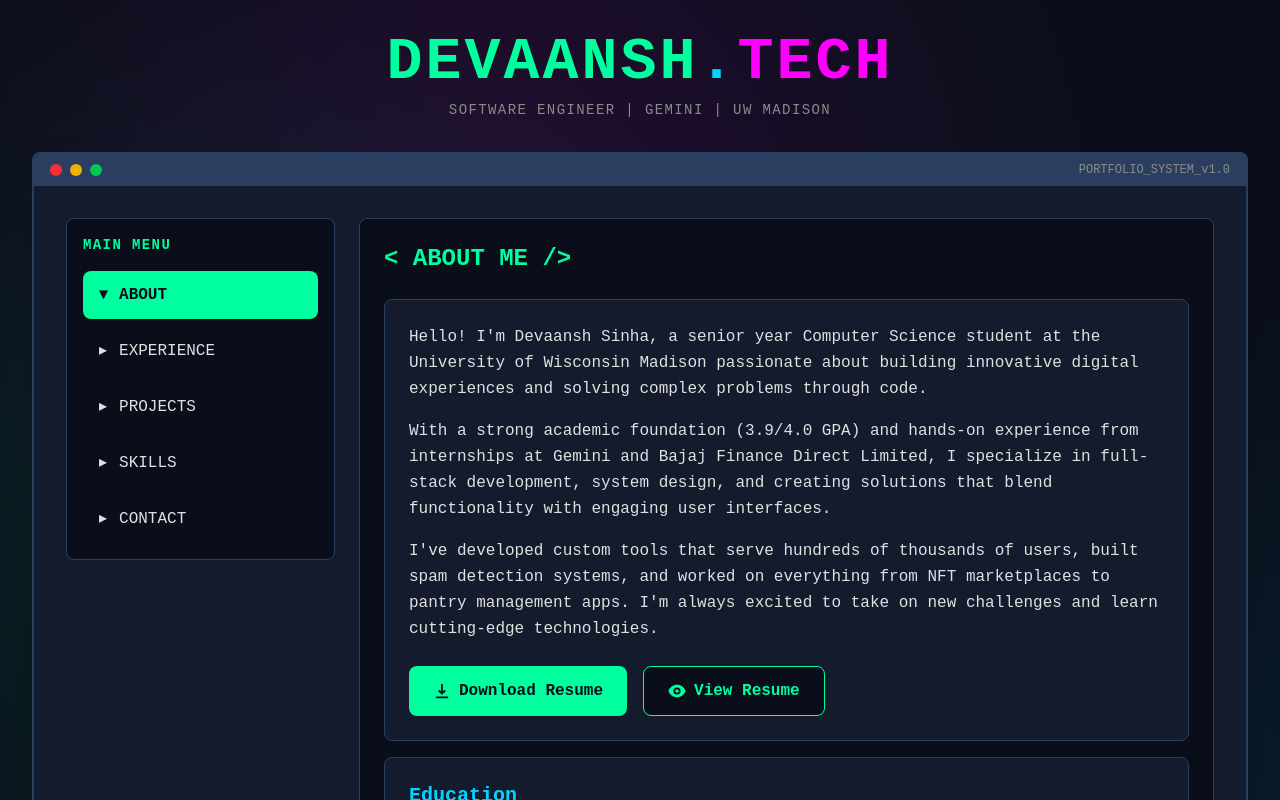
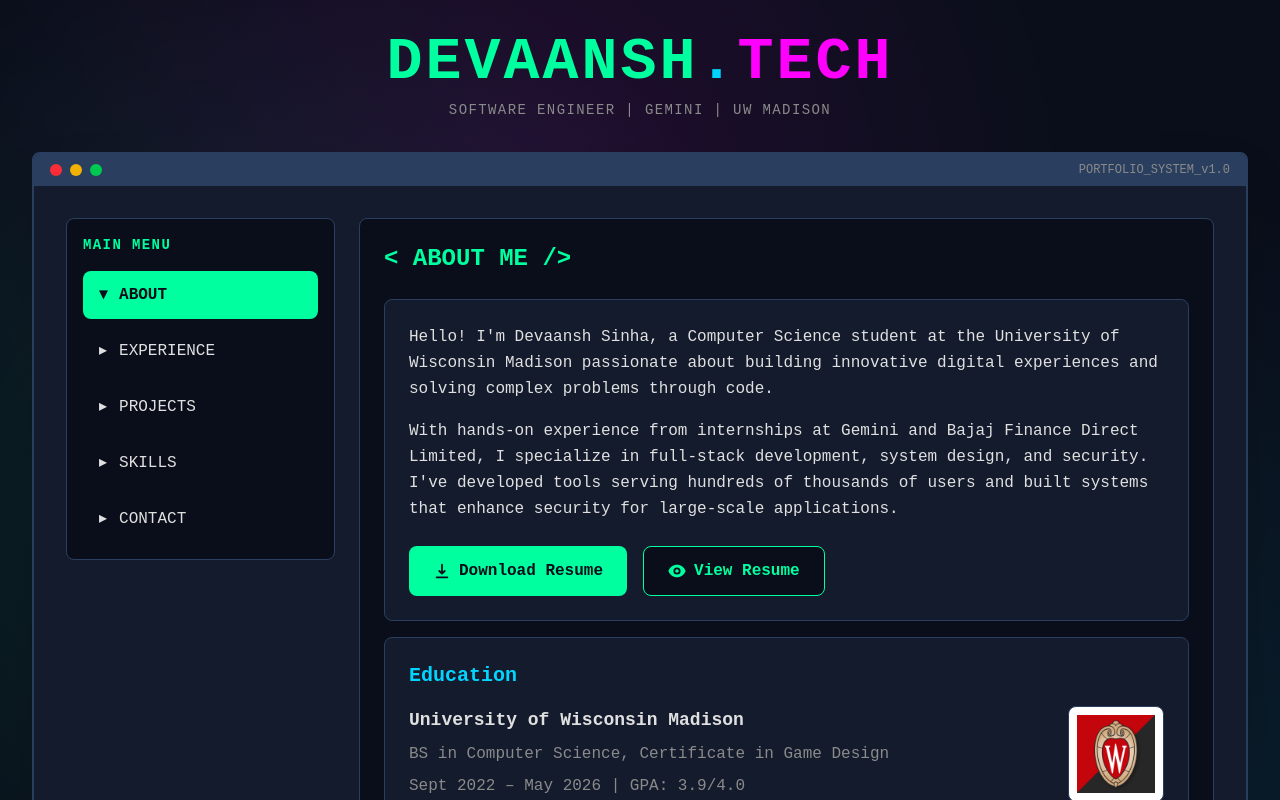
Before and after one commit to devaanshsinha/portfolio, a Next.js app: page /about in a window 1280 px wide. Shown: the top 800 px of the page. Built offline with nearby package versions, Linux system fonts and the light colour scheme.

Commit message:
changed content

```diff
--- a/src/app/about/page.tsx
+++ b/src/app/about/page.tsx
@@ -10,18 +10,13 @@ export default function About() {
         </h2>
         <div className="bg-[var(--console-bg-light)] p-6 rounded-lg border border-[var(--console-border)]">
           <p className="text-[var(--console-text)] leading-relaxed mb-4">
-            Hello! I&apos;m Devaansh Sinha, a senior year Computer Science student at the University of Wisconsin Madison
+            Hello! I&apos;m Devaansh Sinha, a Computer Science student at the University of Wisconsin Madison
             passionate about building innovative digital experiences and solving complex problems through code.
           </p>
-          <p className="text-[var(--console-text)] leading-relaxed mb-4">
-            With a strong academic foundation (3.9/4.0 GPA) and hands-on experience from internships at Gemini and
-            Bajaj Finance Direct Limited, I specialize in full-stack development, system design, and creating
-            solutions that blend functionality with engaging user interfaces.
-          </p>
           <p className="text-[var(--console-text)] leading-relaxed mb-6">
-            I&apos;ve developed custom tools that serve hundreds of thousands of users, built spam detection systems,
-            and worked on everything from NFT marketplaces to pantry management apps. I&apos;m always excited to take
-            on new challenges and learn cutting-edge technologies.
+            With hands-on experience from internships at Gemini and Bajaj Finance Direct Limited, I specialize in
+            full-stack development, system design, and security. I&apos;ve developed tools serving hundreds of thousands
+            of users and built systems that enhance security for large-scale applications.
           </p>
 
           {/* Resume Download */}
--- a/src/app/experience/page.tsx
+++ b/src/app/experience/page.tsx
@@ -27,18 +27,6 @@ export default function Experience() {
       ],
       technologies: ["Spring Boot", "Elasticsearch", "ID Verification", "Security", "Data Protection"]
     },
-    {
-      company: "University Housing - UW Madison",
-      position: "Cashier",
-      location: "Madison, WI",
-      duration: "Sep 2022 – May 2024",
-      achievements: [
-        "Worked as a cashier at Gordon's Dining and Events Center for 4 semesters",
-        "Earned employee of the month twice for exceptional customer service and reliability",
-        "Managed high-volume transactions during peak dining hours while maintaining accuracy"
-      ],
-      technologies: ["Customer Service", "Point of Sale Systems", "Cash Management"]
-    }
   ];
 
   return (
--- a/src/app/projects/page.tsx
+++ b/src/app/projects/page.tsx
@@ -87,8 +87,8 @@ export default function Projects() {
             </div>
             <div className="text-center p-4 bg-[var(--console-bg)] rounded border border-[var(--console-border)]">
               <HiOfficeBuilding className="text-4xl mb-2 mx-auto text-[var(--console-primary)]" />
-              <h4 className="font-semibold text-[var(--console-primary)] mb-2">Domain-Specific Solutions</h4>
-              <p className="text-sm text-[var(--console-text-dim)]">Healthcare systems, business applications</p>
+              <h4 className="font-semibold text-[var(--console-primary)] mb-2">Data Management Solutions</h4>
+              <p className="text-sm text-[var(--console-text-dim)]">Database design, data processing, and management systems</p>
             </div>
           </div>
         </div>
```
